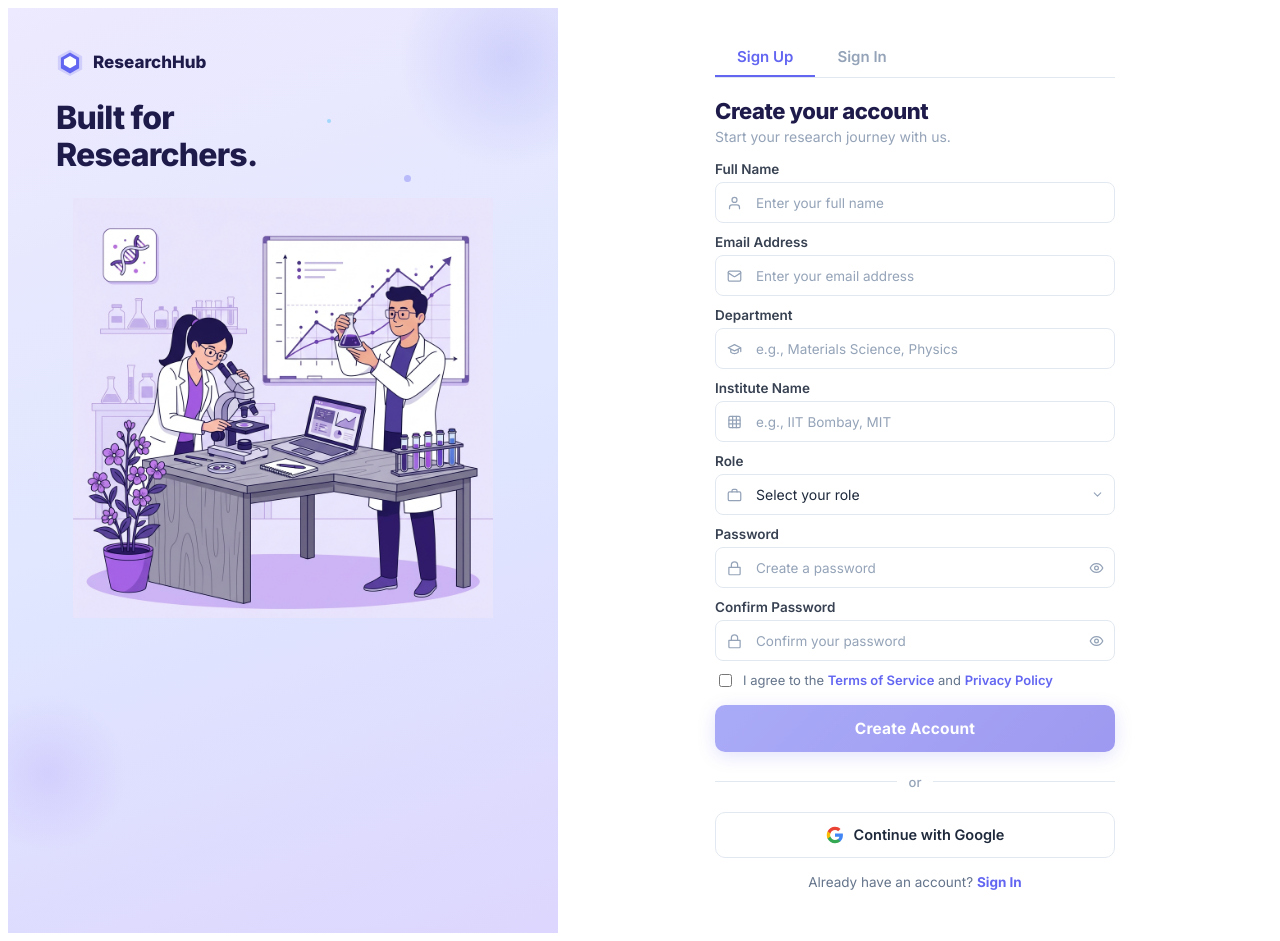
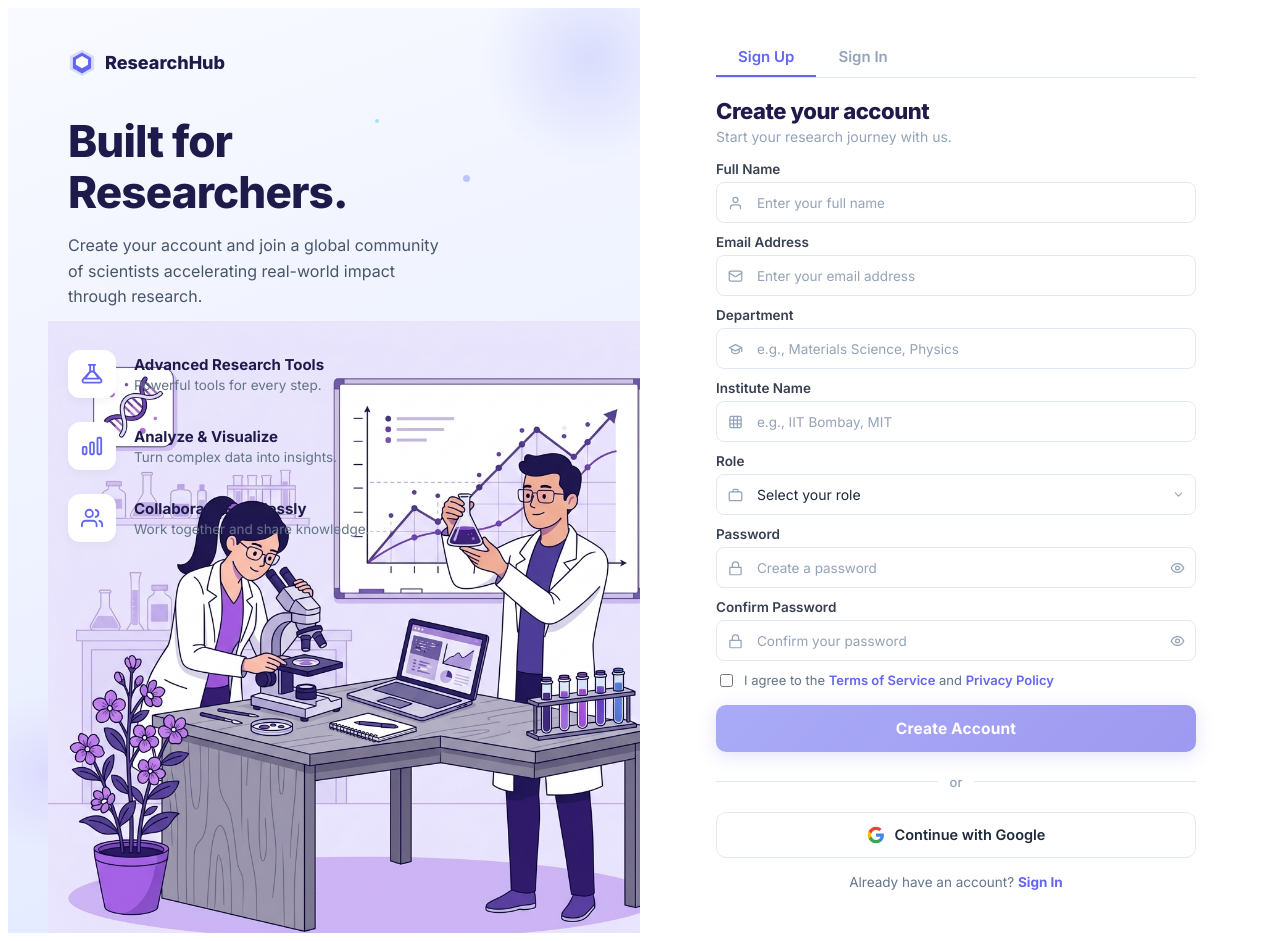
Before and after one commit to gopalan-rajaraman/quantum-materials-ai, a React (Vite) app in the folder frontend/: page /signup in a window 1280 px wide. Built offline with nearby package versions, Linux system fonts and the light colour scheme; the HTML template or start-up script is replaced by a standard one.

Commit message:
UI updates: Refactored LeftPanel to match 50/50 reference design and align image

```diff
--- a/frontend/src/pages/Signup/index.jsx
+++ b/frontend/src/pages/Signup/index.jsx
@@ -135,6 +135,22 @@ const GoogleIcon = () => (
     <path d="M12 23c2.97 0 5.46-.98 7.28-2.66l-3.57-2.77c-.98.66-2.23 1.06-3.71 1.06-2.86 0-5.29-1.93-6.16-4.53H2.18v2.84C3.99 20.53 7.7 23 12 23z" fill="#34A853"/>
     <path d="M5.84 14.09c-.22-.66-.35-1.36-.35-2.09s.13-1.43.35-2.09V7.07H2.18C1.43 8.55 1 10.22 1 12s.43 3.45 1.18 4.93l2.85-2.22.81-.62z" fill="#FBBC05"/>
     <path d="M12 5.38c1.62 0 3.06.56 4.21 1.64l3.15-3.15C17.45 2.09 14.97 1 12 1 7.7 1 3.99 3.47 2.18 7.07l3.66 2.84c.87-2.6 3.3-4.53 6.16-4.53z" fill="#EA4335"/>
+  </svg>
+);
+
+const IconFlask = () => (
+  <svg width="22" height="22" viewBox="0 0 24 24" fill="none" stroke="#6366f1" strokeWidth="2" strokeLinecap="round" strokeLinejoin="round">
+    <path d="M10 2v7.31L2.08 18.2a2 2 0 0 0 1.6 3.24h16.64a2 2 0 0 0 1.6-3.24L14 9.31V2"/><path d="M8.5 2h7"/><path d="M14 9.31L19.46 17H4.54L10 9.31Z"/>
+  </svg>
+);
+const IconChart = () => (
+  <svg width="22" height="22" viewBox="0 0 24 24" fill="none" stroke="#6366f1" strokeWidth="2" strokeLinecap="round" strokeLinejoin="round">
+    <rect x="18" y="3" width="4" height="18" rx="1"/><rect x="10" y="8" width="4" height="13" rx="1"/><rect x="2" y="13" width="4" height="8" rx="1"/>
+  </svg>
+);
+const IconUsers = () => (
+  <svg width="22" height="22" viewBox="0 0 24 24" fill="none" stroke="#6366f1" strokeWidth="2" strokeLinecap="round" strokeLinejoin="round">
+    <path d="M17 21v-2a4 4 0 0 0-4-4H5a4 4 0 0 0-4 4v2"/><circle cx="9" cy="7" r="4"/><path d="M23 21v-2a4 4 0 0 0-3-3.87"/><path d="M16 3.13a4 4 0 0 1 0 7.75"/>
   </svg>
 );
 
@@ -343,10 +359,10 @@ const SignInForm = () => {
 /* ─── Left Panel (constant) ──────────────────────────────────── */
 const LeftPanel = () => (
   <div style={{
-    flex: '0 0 46%', minWidth:360, maxWidth:550,
-    background:'linear-gradient(160deg,#ede9fe 0%,#e0e7ff 50%,#ddd6fe 100%)',
+    width: '50%', flexShrink: 0,
+    background:'linear-gradient(160deg,#f8faff 0%,#eef2ff 50%,#e0e7ff 100%)',
     display:'flex', flexDirection:'column',
-    padding:'40px 48px',
+    padding:'40px 60px',
     position:'relative', overflow:'hidden',
     borderRight:'none',
   }}>
@@ -363,27 +379,51 @@ const LeftPanel = () => (
     ))}
 
     {/* Logo */}
-    <div style={{ display:'flex', alignItems:'center', gap:9, marginBottom:24, position:'relative', zIndex:1 }}>
+    <div style={{ display:'flex', alignItems:'center', gap:9, marginBottom:40, position:'relative', zIndex:10 }}>
       <IconHexagon/>
-      <span style={{ fontSize:17, fontWeight:800, color:'#1e1b4b' }}>ResearchHub</span>
+      <span style={{ fontSize:18, fontWeight:800, color:'#1e1b4b' }}>ResearchHub</span>
     </div>
 
     {/* Content Container */}
-    <div style={{ position:'relative', zIndex:1, display:'flex', flexDirection:'column', flex: 1 }}>
+    <div style={{ position:'relative', zIndex:10, display:'flex', flexDirection:'column', flex: 1, paddingBottom: '40px' }}>
       {/* Headline */}
-      <h1 style={{ margin:'0 0 24px', fontSize:32, fontWeight:900, color:'#1e1b4b', lineHeight:1.15, letterSpacing:'-0.025em' }}>
+      <h1 style={{ margin:'0 0 16px', fontSize:44, fontWeight:900, color:'#1e1b4b', lineHeight:1.15, letterSpacing:'-0.02em' }}>
         Built for<br/>Researchers.
       </h1>
 
-      {/* Illustration */}
-      <div style={{ flex: 1, display: 'flex', alignItems: 'flex-start', justifyContent: 'center' }}>
-        <img
-          src="/researcher.png"
-          alt="Researchers at work"
-          style={{ width:'100%', height:'auto', maxHeight:'420px', objectFit:'contain', display:'block', mixBlendMode: 'multiply' }}
-          onError={e => { e.target.style.display='none'; }}
-        />
+      {/* Paragraph */}
+      <p style={{ margin:'0 0 40px', fontSize:16, color:'#475569', lineHeight:1.6, maxWidth:380 }}>
+        Create your account and join a global community of scientists accelerating real-world impact through research.
+      </p>
+
+      {/* Feature List */}
+      <div style={{ display: 'flex', flexDirection: 'column', gap: '24px' }}>
+        {[
+          { icon: <IconFlask/>, title: 'Advanced Research Tools', desc: 'Powerful tools for every step.' },
+          { icon: <IconChart/>, title: 'Analyze & Visualize', desc: 'Turn complex data into insights.' },
+          { icon: <IconUsers/>, title: 'Collaborate Seamlessly', desc: 'Work together and share knowledge.' }
+        ].map((f, i) => (
+          <div key={i} style={{ display: 'flex', alignItems: 'center', gap: '18px' }}>
+            <div style={{ width: '48px', height: '48px', borderRadius: '12px', background: 'white', display: 'flex', alignItems: 'center', justifyContent: 'center', boxShadow: '0 4px 10px rgba(0,0,0,0.04)', flexShrink: 0 }}>
+              {f.icon}
+            </div>
+            <div>
+              <h4 style={{ margin: '0 0 3px', fontSize: '15px', fontWeight: 700, color: '#1e1b4b' }}>{f.title}</h4>
+              <p style={{ margin: 0, fontSize: '13.5px', color: '#64748b' }}>{f.desc}</p>
+            </div>
+          </div>
+        ))}
       </div>
+    </div>
+
+    {/* Illustration - Anchored to bottom right */}
+    <div style={{ position: 'absolute', bottom: -20, right: -40, width: '100%', maxWidth: '650px', zIndex: 5, pointerEvents: 'none' }}>
+      <img
+        src="/researcher.png"
+        alt="Researchers at work"
+        style={{ width:'100%', height:'auto', display:'block', mixBlendMode: 'multiply' }}
+        onError={e => { e.target.style.display='none'; }}
+      />
     </div>
   </div>
 );
@@ -405,13 +445,13 @@ const AuthPage = () => {
 
         {/* RIGHT — tab-switched */}
         <div style={{
-          flex:1, display:'flex', flexDirection:'column',
+          width: '50%', flexShrink: 0, display:'flex', flexDirection:'column',
           alignItems:'center', justifyContent:'center',
           padding:'30px 40px',
           background:'white',
           overflowY:'auto',
         }}>
-          <div style={{ width:'100%', maxWidth:400 }}>
+          <div style={{ width:'100%', maxWidth:480 }}>
 
             {/* Tabs */}
             <div style={{ display:'flex', borderBottom:'1px solid #e2e8f0', marginBottom:20 }}>
```
